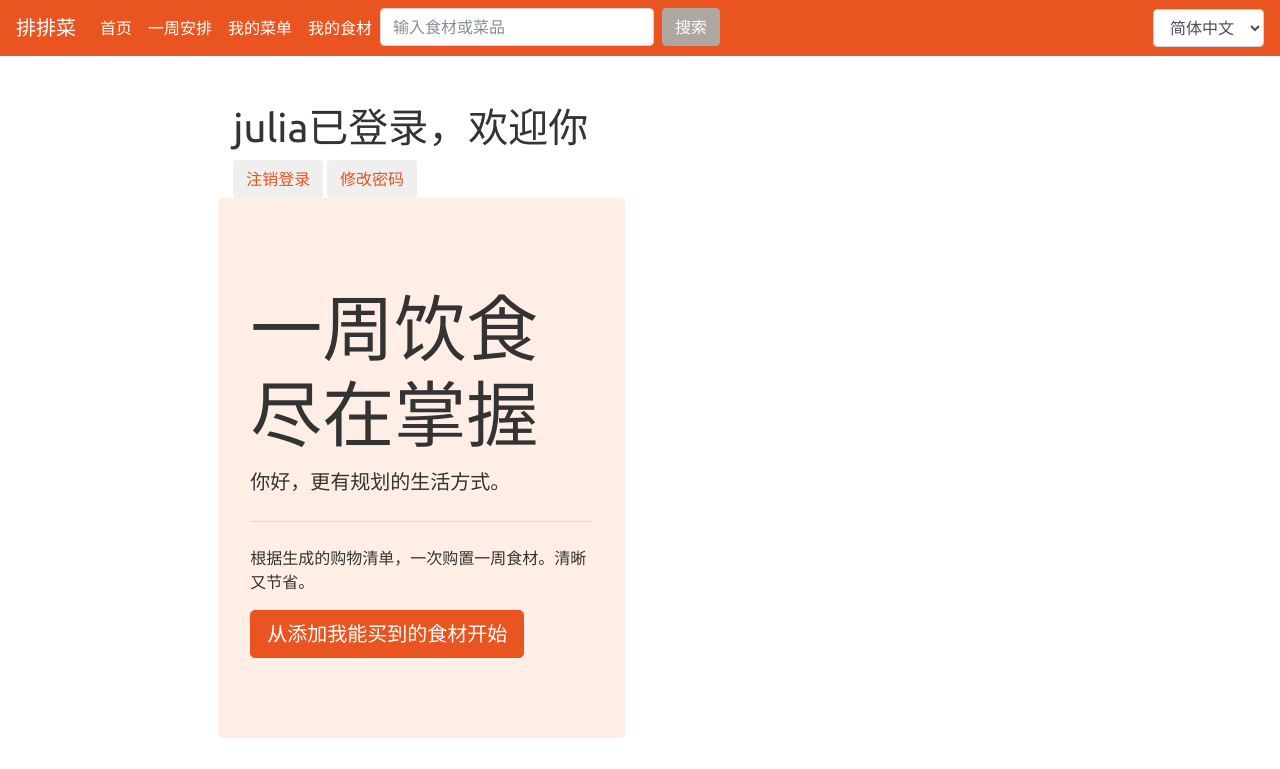
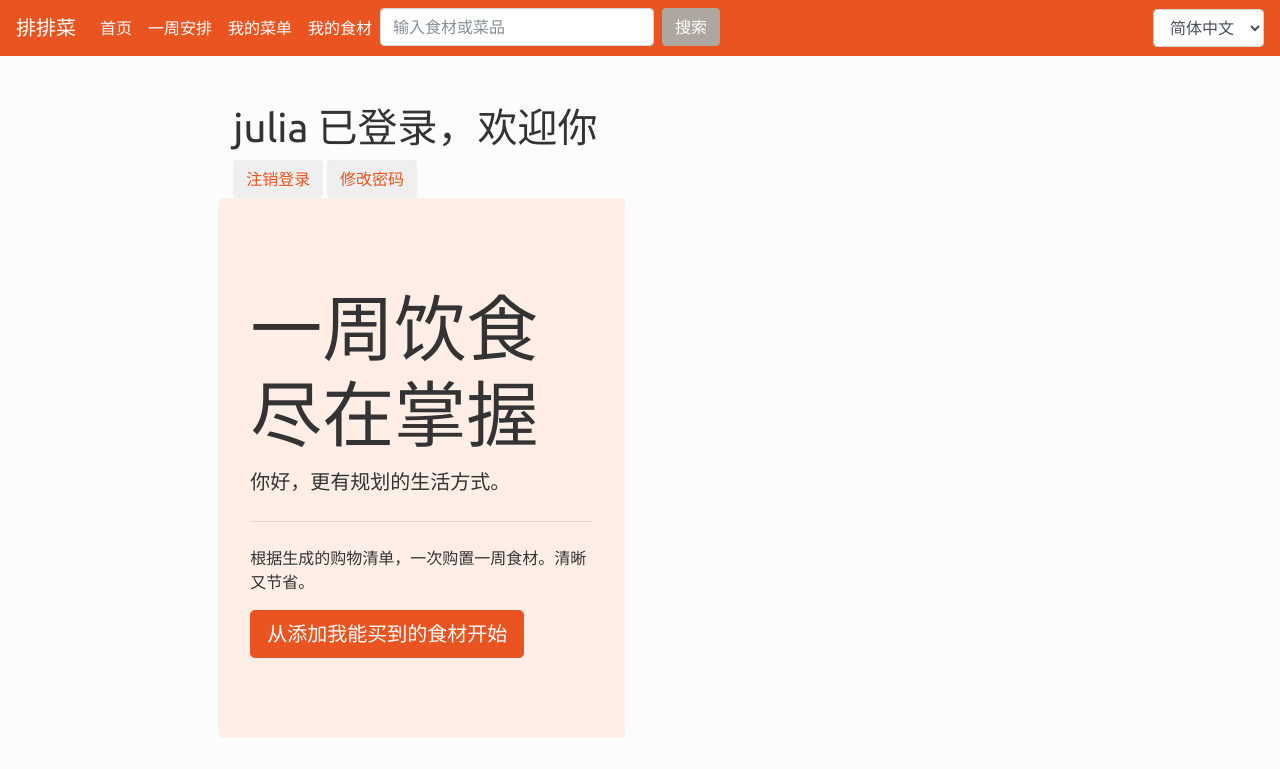
Before and after one commit to sophattack/RecipeGeneratorWeb, a Django app: page / in a window 1280 px wide. Shown: the top 769 px of the page. Run offline with Django 3.2, Linux system fonts and the light colour scheme; a user stored in the database is signed in; some libraries are stand-ins or nearby versions.

Commit message:
change bg color

```diff
--- a/RecipeGeneratorWeb/templates/base.html
+++ b/RecipeGeneratorWeb/templates/base.html
@@ -9,7 +9,7 @@
     <script src="https://ajax.googleapis.com/ajax/libs/jquery/3.2.1/jquery.min.js"></script>
 
 </head>
-<body>
+<body style="background-color:hsl(0, 0%, 99%)">
 
 <style>
 table, td, th {
--- a/RecipeGeneratorWeb/templates/home.html
+++ b/RecipeGeneratorWeb/templates/home.html
@@ -6,7 +6,7 @@
     <div class="container">
         <div>
             {% if user.is_authenticated %}
-                 <h1>{{ user.username }}{% trans '已登录，欢迎你' %} </h1>
+                 <h1>{{ user.username }} {% trans '已登录，欢迎你' %} </h1>
                  <button class="btn btn-default"><a href="{% url 'logout' %}?next={{ request.path }}">{% trans '注销登录' %}</a></button>
                   <button class="btn btn-default"><a href="{% url 'password_change' %}?next={{ request.path }}">{% trans '修改密码' %}</a>
             {% else %}
```
Also changed, not shown: RecipeGeneratorWeb/db.sqlite3.
